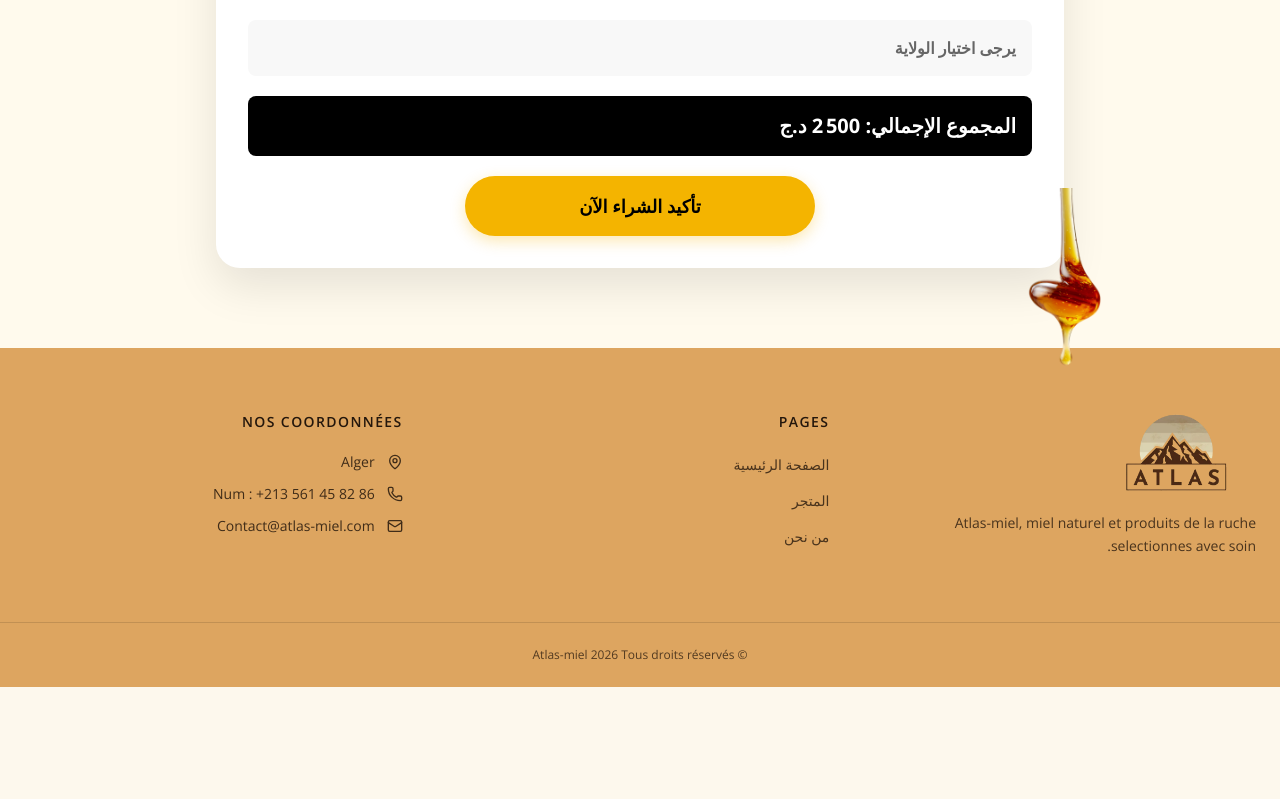
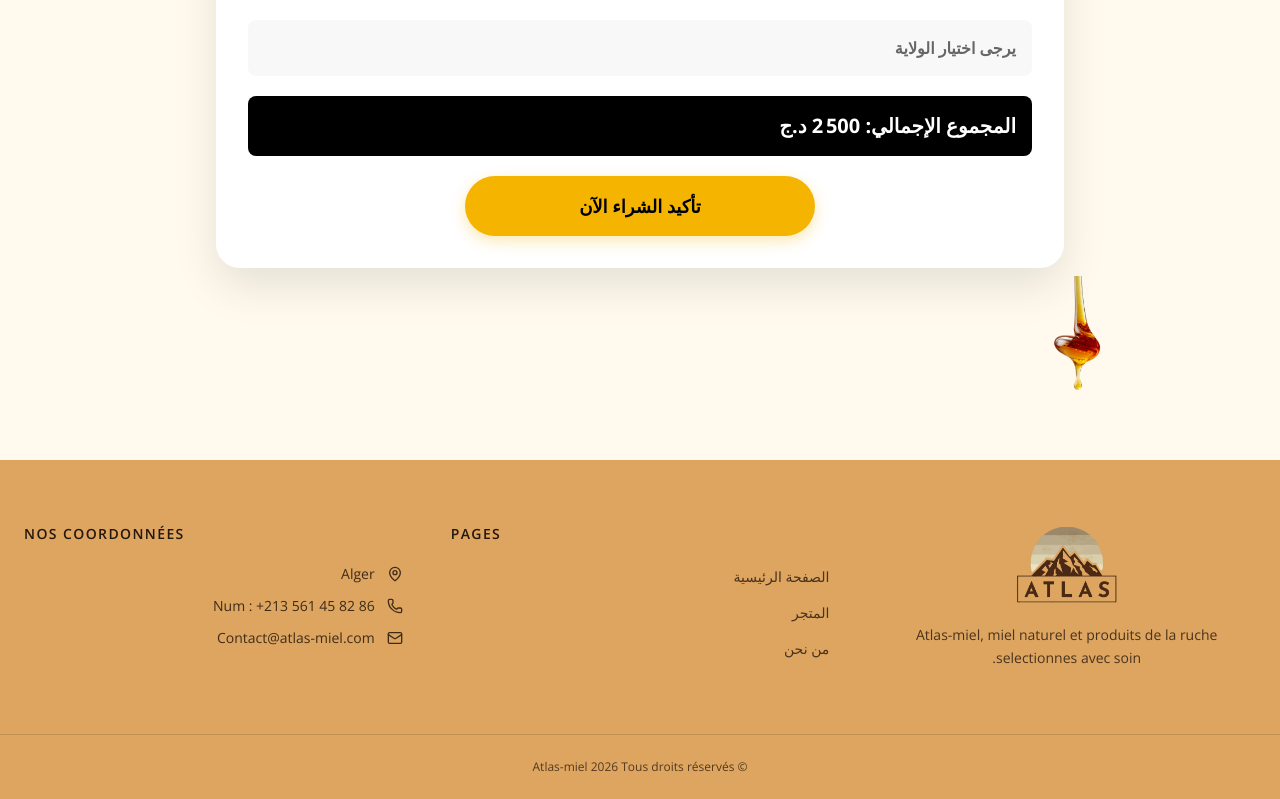
Before and after one commit to RENOLIX/atlasmiel.github.io, a React (Vite) app: page /ar/produits/jujubier in a window 1280 px wide. Shown: the part 1883-2682 px from the top of the page. Before the commit the page ends 2570 px from the top, so only its background shows below. Built offline with nearby package versions, Linux system fonts and the light colour scheme; no server answers; the database is empty.

Commit message:
Adjust product form drip and footer alignment

```diff
--- a/src/components/Footer.tsx
+++ b/src/components/Footer.tsx
@@ -22,18 +22,18 @@ export default function Footer() {
       className="bg-[#dda560] text-[#24170c]"
     >
       <div className="max-w-7xl mx-auto px-6 py-16 grid grid-cols-1 md:grid-cols-3 gap-12">
-        <div>
+        <div className="flex flex-col items-center text-center">
           <img src={atlasLogo} alt="ATLAS" className="mb-5 h-20 w-40 object-contain" />
           <p className="text-sm leading-relaxed max-w-xs opacity-80">
             Atlas-miel, miel naturel et produits de la ruche selectionnes avec soin.
           </p>
         </div>
 
-        <div>
+        <div className="text-left">
           <h4 className="text-sm font-semibold uppercase tracking-widest mb-5">
             Pages
           </h4>
-          <ul className="space-y-3" dir="rtl">
+          <ul className="space-y-3 text-right" dir="rtl">
             {pages.map((page) => (
               <li key={page.href}>
                 <Link to={page.href} className="text-sm opacity-80 hover:opacity-100 transition-opacity">
@@ -44,7 +44,7 @@ export default function Footer() {
           </ul>
         </div>
 
-        <div>
+        <div className="text-left">
           <h4 className="text-sm font-semibold uppercase tracking-widest mb-5">
             Nos coordonnées
           </h4>
--- a/src/pages/produits/[id].tsx
+++ b/src/pages/produits/[id].tsx
@@ -433,7 +433,12 @@ export default function ProduitDetail() {
           </section>
         </motion.div>
 
-        <section className="mt-20 max-w-4xl mx-auto px-0 md:px-6">
+        <section className="relative mt-20 max-w-4xl mx-auto px-0 pb-28 md:px-6">
+          <img
+            src={honeyDripForm}
+            alt=""
+            className="pointer-events-none absolute -bottom-6 right-0 z-0 w-28 translate-x-1/4 md:-bottom-10 md:right-8 md:w-36 md:translate-x-1/2"
+          />
           <motion.form
             id="formulaire-commande"
             onSubmit={handleSubmit(onSubmit)}
@@ -441,11 +446,10 @@ export default function ProduitDetail() {
             whileInView={{ opacity: 1, y: 0 }}
             viewport={{ once: true, margin: "-80px" }}
             transition={{ duration: 0.65 }}
-            className="relative w-full overflow-visible bg-white p-6 md:p-8 shadow-[0_18px_45px_rgba(0,0,0,0.10)] md:rounded-[24px]"
+            className="relative z-10 w-full overflow-visible bg-white p-6 md:p-8 shadow-[0_18px_45px_rgba(0,0,0,0.10)] md:rounded-[24px]"
             dir={formDir}
           >
             <img src={BEE_IMAGE} alt="" className="bee-fly pointer-events-none absolute -top-12 right-2 z-20 w-24" />
-            <img src={honeyDripForm} alt="" className="pointer-events-none absolute -bottom-28 -right-12 z-20 w-40 md:-bottom-36 md:-right-20 md:w-56" />
             <h2 className="mb-6 text-center text-3xl font-extrabold text-[#c68e00]">{copy.formTitle}</h2>
 
             {ordered ? (
```
